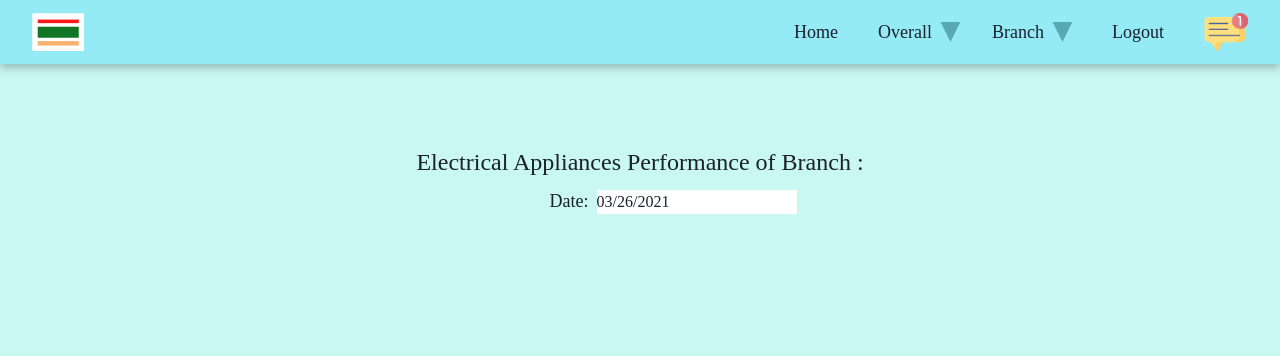
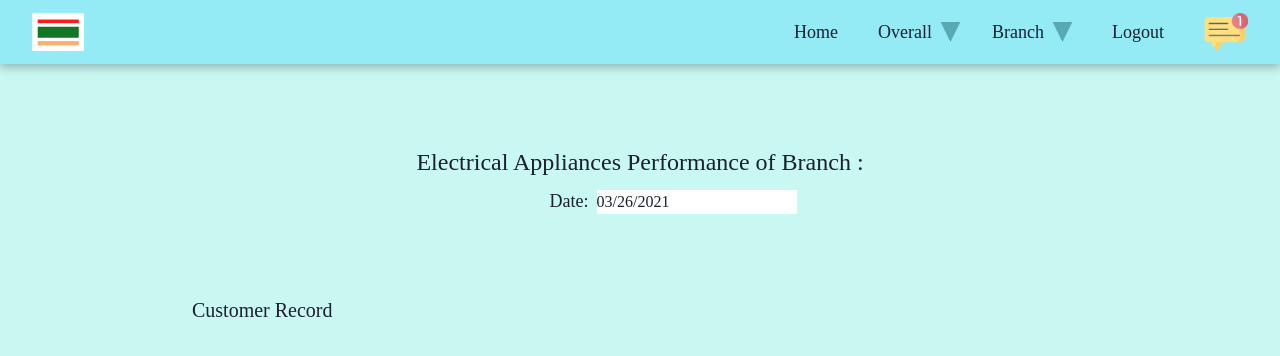
Before and after one commit to QuadieZ/envAlt-website, a React (Create React App) app: page /dailyBranch in a window 1280 px wide. Shown: the top 356 px of the page. Built offline with nearby package versions, Linux system fonts and the light colour scheme; a web font is replaced by a local one.

Commit message:
"add files"

```diff
--- a/package.json
+++ b/package.json
@@ -1,6 +1,6 @@
 {
   "name": "project",
-  "homepage": "http://QuadieZ.github.io/CAIProject/",
+  "homepage": "http://QuadieZ.github.io/",
   "version": "0.1.0",
   "private": true,
   "dependencies": {
--- a/src/pages/dailyBranch.js
+++ b/src/pages/dailyBranch.js
@@ -7,14 +7,18 @@ const dailyBranch = () => {
     return (
         <Box backgroundColor="#C9F8F2" minHeight="100vh" minWidth="100%" position="absolute">
             <NavBar />
-            <VStack mt="18vh" mb="18vh" spacing={32}>
+            <VStack mt="18vh" mb="18vh" spacing={20}>
                 <VStack>
-                <Text fontSize="2xl">Electrical Appliances Performance of Branch : </Text>
-                <HStack justify="flex-end" width="100%" pr="15%">
-                    <Text fontSize="lg">Date: </Text>
-                   <DatePickerField/>
-                </HStack>
+                    <Text fontSize="2xl">Electrical Appliances Performance of Branch : </Text>
+                    <HStack justify="flex-end" width="100%" pr="15%">
+                        <Text fontSize="lg">Date: </Text>
+                        <DatePickerField />
+                    </HStack>
                 </VStack>
+                <VStack width="70vw" align="flex-start">
+                    <Text fontSize="xl">Customer Record</Text>
+                </VStack>
+
             </VStack>
         </Box>
     )
```
